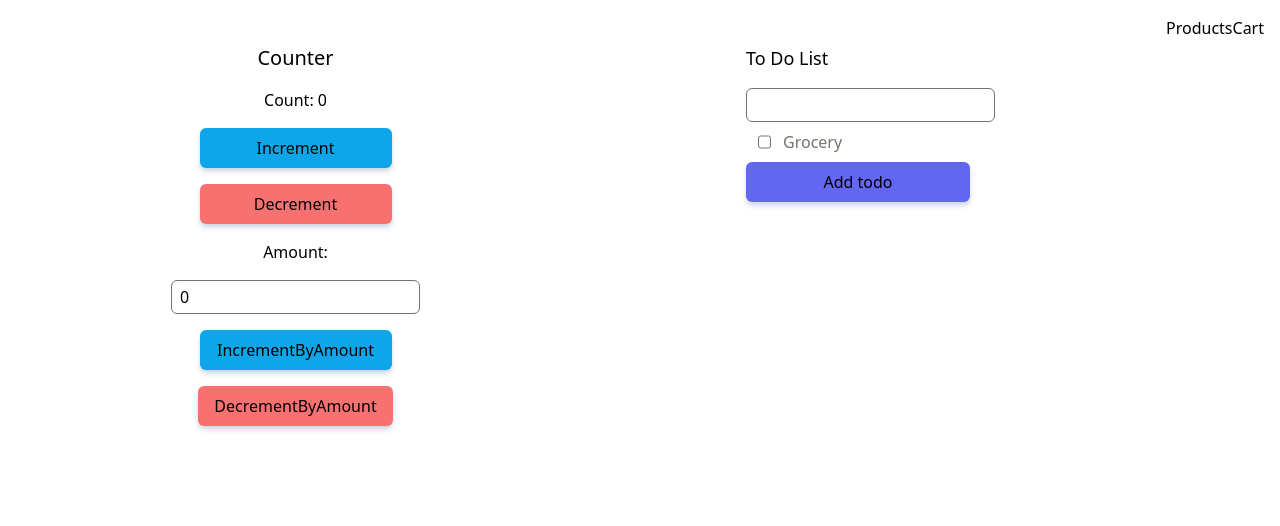
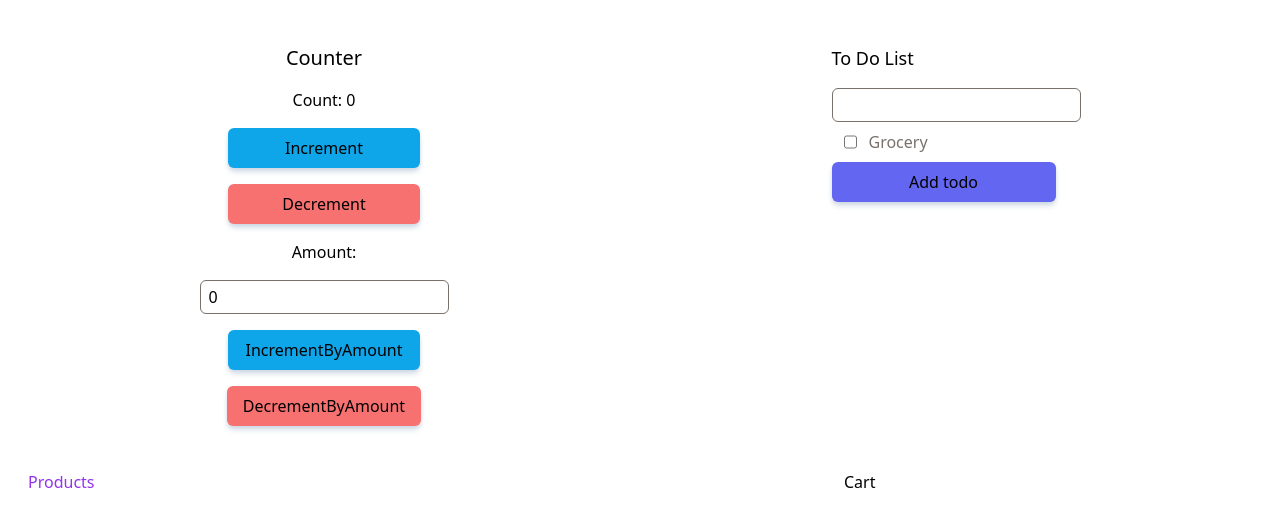
Before and after one commit to saini-vikas/Redux-tutorial, a React (Vite) app: page / in a window 1280 px wide. Shown: the top 526 px of the page. Built offline with nearby package versions, Linux system fonts and the light colour scheme.

Commit message:
added product component

```diff
--- a/src/App.jsx
+++ b/src/App.jsx
@@ -5,14 +5,14 @@ import Cart from "./components/cart";
 
 function App() {
   return (
-    <div className="container flex flex-row mx-auto p-4 gap-4 flex-wrap">
+    <div className="flex flex-row mx-auto p-4 gap-4 flex-wrap">
       <div className="flex flex-col flex-1 py-7 px-4 gap-4 items-center">
         <Counter />
       </div>
       <div className="flex flex-1 flex-col  py-7 px-4 gap-4 items-center">
         <TodoList />
       </div>
-      <div className="flex flex-row mx-auto w-100">
+      <div className="flex flex-row mx-auto w-full px-3 h-auto">
         <Products />
         <Cart />
       </div>
--- a/src/components/product.jsx
+++ b/src/components/product.jsx
@@ -1,7 +1,11 @@
-const Product = () => {
-  return <div>
-
-  </div>;
+const Product = (name) => {
+  return (
+    <div>
+      <div className="flex flex-col p-2 m-2 rounded-md border-r-2">
+        <p className="font-sans text-md ">{name}</p>
+      </div>
+    </div>
+  );
 };
 
 export default Product;
--- a/src/components/products.jsx
+++ b/src/components/products.jsx
@@ -1,7 +1,52 @@
+import Product from "./product";
+
+let products = [
+  {
+    id: 1,
+    name: "T-shirt",
+    price: 49.99,
+    quantity: 23,
+    description:
+      "Cotton t-shirt really confortable in summary. Can be worn out in inside a jacket.",
+  },
+  {
+    id: 1,
+    name: "T-shirt",
+    price: 49.99,
+    quantity: 23,
+    description:
+      "Cotton t-shirt really confortable in summary. Can be worn out in inside a jacket.",
+  },
+  {
+    id: 1,
+    name: "T-shirt",
+    price: 49.99,
+    quantity: 23,
+    description:
+      "Cotton t-shirt really confortable in summary. Can be worn out in inside a jacket.",
+  },
+  {
+    id: 1,
+    name: "T-shirt",
+    price: 49.99,
+    quantity: 23,
+    description:
+      "Cotton t-shirt really confortable in summary. Can be worn out in inside a jacket.",
+  },
+];
 const Products = () => {
   return (
-    <div>
-      <h1>Products</h1>
+    <div className="flex flex-row flex-wrap space-x-2 w-2/3">
+      <p className="text-md text-purple-600">Products</p>
+      {products.map((product) => {
+        <Product
+          key={product.id}
+          name={product.name}
+          price={product.price}
+          quantity={product.quantity}
+          description={product.description}
+        />;
+      })}
     </div>
   );
 };
```
